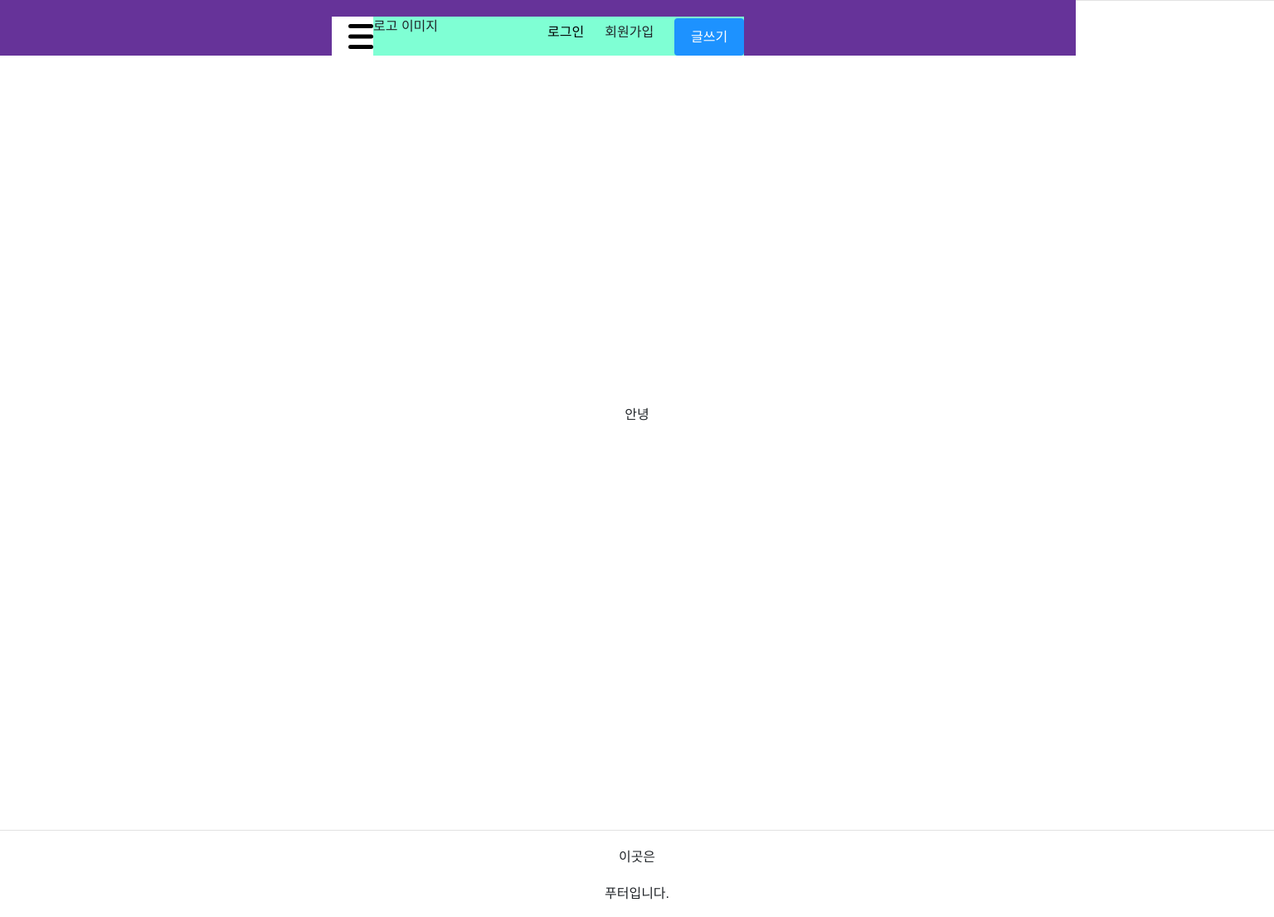
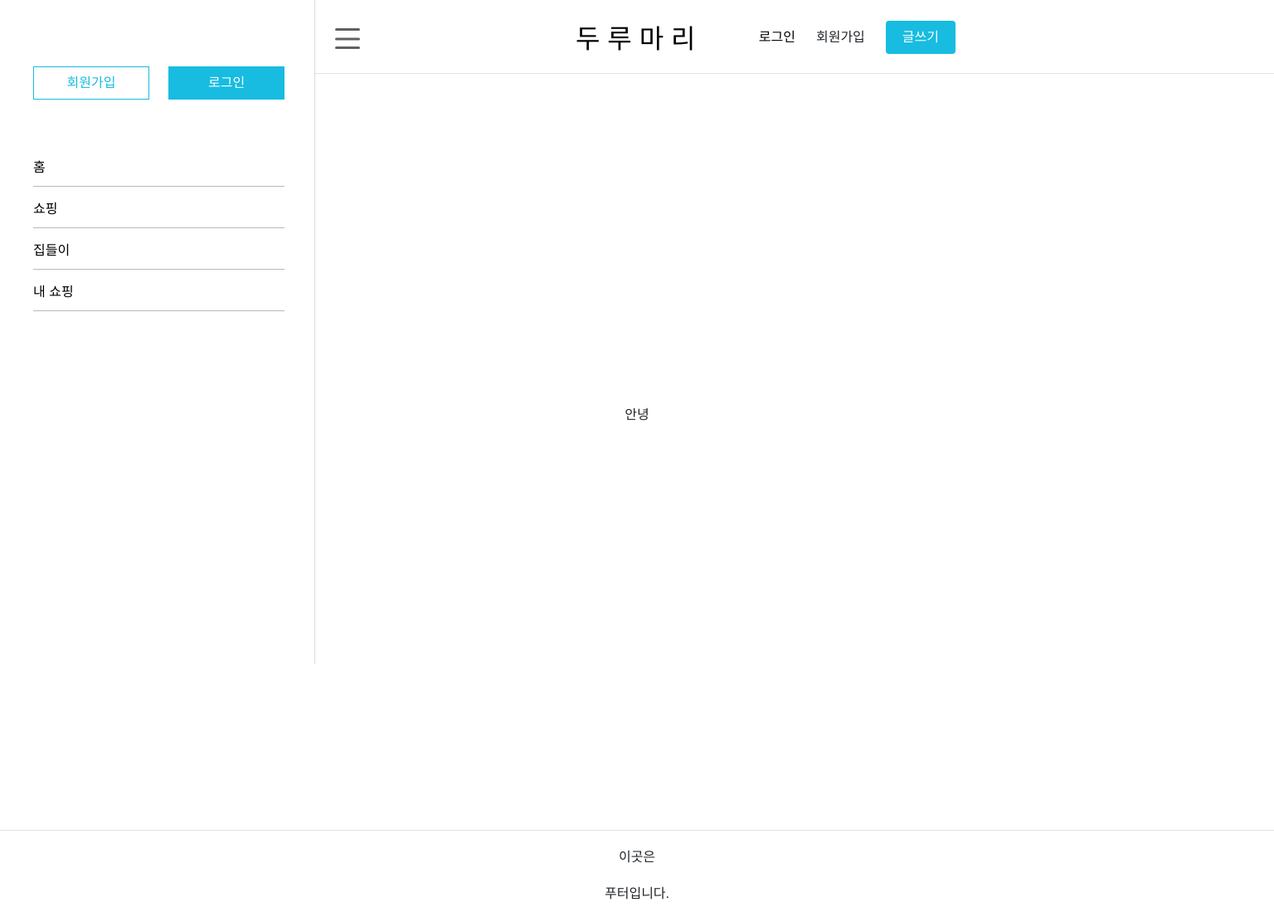
Before and after one commit to CHANAHEE/TeamProject, a PHP site: page / in a window 1536 px wide. Shown: the whole page at 83% size. Run offline with PHP 8.4, Linux system fonts and the light colour scheme; some web fonts are replaced.

Commit message:
드로어 메뉴 구현

```diff
--- a/css/index.css
+++ b/css/index.css
@@ -28,30 +28,35 @@
         background-color: red;
         position: fixed;
         display: flex;
-        border-bottom: 1px solid rgb(226, 226, 226);
     }
 
     #forBorder{
-        background-color: rebeccapurple;
+        border-bottom: 1px solid rgb(226, 226, 226);
         position: fixed;
         display: flex;
         width: 100%;
-        width: fit-content;
+        padding-bottom: 15px;
     }
-
 
     #header{
         display: flex;
-        margin: 20px 400px 0px 400px;
-        background-color: aquamarine;
+        margin: 20px auto 0px auto;
+        width: 50%;
     }
     #logo{
         display: flex;
-        margin-right: 100px;
+        margin-left: 260px;
     }
-
+    #logo a{
+        color: #000;
+        text-decoration: none;
+        align-self: center;
+        font-family: "boldFont",sans-serif;
+        font-size: xx-large;
+    }
     #login {
         margin-top: 2px;
+        margin-left: auto;
     }
 
     #login ul{
@@ -63,27 +68,34 @@
     #login ul li {
         display: flex;
         margin-right: 25px;
-        margin-top: 5px;
+        margin-top: 11px;
     }
 
     #login ul a {
         text-decoration: none;
         color: black;
     }
-
+    #login ul *:hover{
+        color: #0f809a;
+    }
     #edit{
         display: flex;
         margin-left: 0px;
-        margin-top: 2px;
     }
 
     #edit button{
         border: 0px;
-        background-color: rgb(29, 146, 255);
+        height: 40px;
+        background-color: #17BCE0;
         color: white;
         border-radius: 4px;
         padding: 5px 20px;
         margin-left: auto;
+        margin-top: 5px;
+    }
+    #edit button:hover{
+        background-color: #107c95;
+        color: rgb(208, 208, 208);
     }
 
     section{
@@ -107,27 +119,29 @@
     }
 
     /* 햄버거 메뉴 */
+    /* 체크박스 이미지 삭제 */
     input[id="menuicon"] {
         display: none;
-
     }
 
+    /* 햄버거 메뉴 전체 레이아웃 */
     input[id="menuicon"] + label {
         display: block;
         width: 30px;
-        height: 30px;
+        height: 25px;
         position: relative;
         cursor: pointer;
         margin-left: 20px;
     }
 
+    /* 햄버거 메뉴 각 줄 모양 */
     input[id="menuicon"] + label span {
         display: block;
         position: absolute;
         width: 100%;
-        height: 5px;
-        border-radius: 30px;
-        background:#000;
+        height: 3px;
+        border-radius: 10px;
+        background:#606060;
         transition:all .35s;
     }
 
@@ -142,8 +156,9 @@
         bottom: 0;
     }
 
+    /* 클릭시 X 모양으로 변환 */
     input[id="menuicon"]:checked + label {z-index:3;}
-    input[id="menuicon"]:checked + label span {background:#fff;}
+    input[id="menuicon"]:checked + label span {background:#421b1b;}
 
     input[id="menuicon"]:checked + label span:nth-child(1){
         top:50%;
@@ -159,30 +174,61 @@
 
     /* 드로우어(서랍) 메뉴 */
     div[class="sidebar"] {
-        width: 300px;
+        width: 380px;
         height: 100%;
-        background:rgb(150, 148, 148);
+        background:rgb(255, 255, 255);
         position: fixed;
         top: 0;
-        left: -300px;
+        left: 0px;
         z-index: 2;
         transition: all .35s;
+        border-right: 1px solid rgb(219, 219, 219);
     }
     input[id="menuicon"]:checked + label + div {
-        left: 0;
+        left: 0px;
+
     }
 
 
 
+
     /* 사이드 메뉴  */
-
+    #login_container{
+        display: flex;
+        margin-bottom: 70px;
+    }
+    #login_container #login_drawer{
+        margin-left: auto;
+    }
+    #login_drawer button{
+        width: 140px;
+        height: 40px;
+        border: 0px;
+        background-color: #17BCE0;
+        color: white;
+    }
+    #login_drawer button:hover{
+        background-color: #1888a1;
+        color: rgb(211, 211, 211);
+    }
+    #signup_drawer button{
+        width: 140px;
+        height: 40px;
+        border: 1px solid #17BCE0;
+        color: #17BCE0;
+        background-color: white;
+    }
+    #signup_drawer button:hover{
+        color: #0f809a;
+        background-color: rgb(210, 210, 210);
+    }
     .menu {
         margin:40px;
         margin-top: 80px;
         width: 80%;
         height: 80%;
         /* border: 1px dashed; */
-        color: #fff;
+        color: #000000;
     }
     .category_list{
         list-style:none;
@@ -200,8 +246,15 @@
         padding:2;
         padding-left: 25;
         font-size: 0.8em;
+
     }
 
+    .side_list{
+        border-bottom: 1px solid rgb(184, 184, 184);
+        margin-bottom: 15px;
+        padding-bottom: 10px;
+
+    }
     .h4main{
         margin-bottom: 1em;
     }
@@ -210,7 +263,8 @@
         cursor: pointer;
     }
     .side_list:hover {
-        text-decoration: underline;
+        color: #949494;
+        border-bottom: 1px solid #d6d6d6;
         cursor: pointer;
     }
 
--- a/css/login.css
+++ b/css/login.css
@@ -89,8 +89,6 @@
         display: flex;
         justify-content: center;
         margin-top: 20px;
-
-
     }
     .caption a{
         color: rgb(129, 129, 129);
--- a/index.html
+++ b/index.html
@@ -25,7 +25,7 @@
       }
     </script>
   </head>
-  <body>
+  <body id="super">
     <script src="https://cdn.jsdelivr.net/npm/bootstrap@5.2.3/dist/js/bootstrap.bundle.min.js" integrity="sha384-kenU1KFdBIe4zVF0s0G1M5b4hcpxyD9F7jL+jjXkk+Q2h455rYXK/7HAuoJl+0I4" crossorigin="anonymous"></script>
 
 
@@ -43,18 +43,23 @@
                 </label>
                 <div class="sidebar">
                     <div class="menu">
-                        <h4 class="h4main">프로필 정보</h4>
-                        <div class="log_all side_list">홈 </div>
-                        <div class="log_all side_list">쇼핑</div>
-                        <div class="log_all side_list">집들이</div>
-                        <div class="log_all side_list">내 쇼핑</div>
+                        <div id="login_container">
+                          <a href="" id="signup_drawer"><button>회원가입</button></a>
+                          <a href="./Login.html" id="login_drawer"><button>로그인</button></a>
+                        </div>
+                        <div class="side_list">홈 </div>
+                        <div class="side_list">
+                          쇼핑
+                        </div>
+                        <div class="side_list">집들이</div>
+                        <div class="side_list">내 쇼핑</div>
                     </div>
                 </div>
             </div>
           </nav>
           <div id="logo">
-            <!-- <img src="./image/ms21.png" alt="" width="60px"> -->
-            <p>로고 이미지</p>
+
+            <a href="./index.html">두 루 마 리</a>
           </div>
           <div id="login">
             <ul>
```
Also changed, not shown: image/Group 14.png (added), 1 other file.
